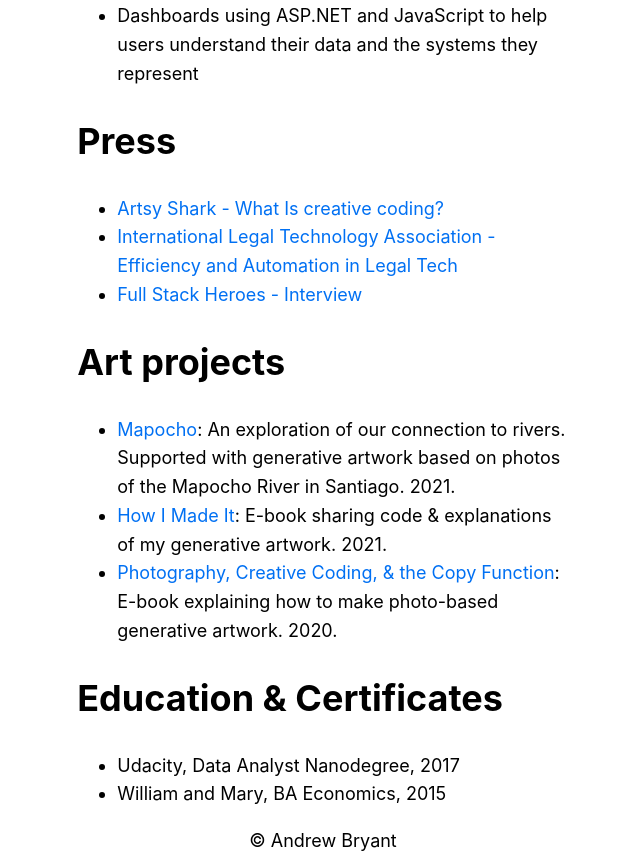
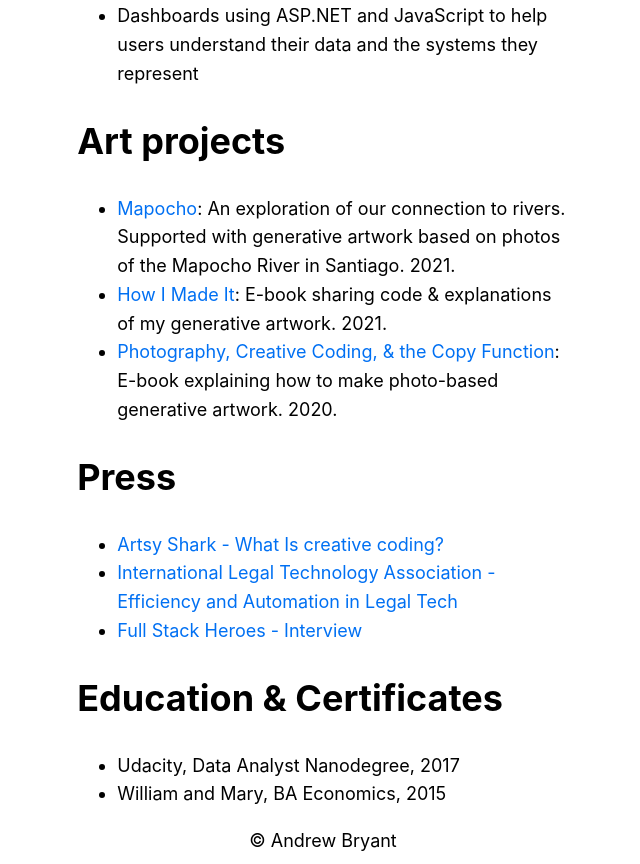
Before and after one commit to apbryant/website, a Next.js app: page /cv in a window 1280 px wide. Shown: the part 1368-2232 px from the top of the page, without its empty margins (317-957 px from the left). Built offline with nearby package versions, Linux system fonts and the light colour scheme.

Commit message:
Fix cv header

```diff
--- a/pages/cv.js
+++ b/pages/cv.js
@@ -46,18 +46,18 @@
         <li>Dashboards using ASP.NET and JavaScript to help users understand their data and the systems they represent</li>
       </ul>
 
+      <h1>Art projects</h1>
+      <ul>
+        <li><a href="https://apbryant.github.io/mapocho/index.html">Mapocho</a>: An exploration of our connection to rivers. Supported with generative artwork based on photos of the Mapocho River in Santiago. 2021.</li>
+        <li><a href="https://gum.co/pJKvHJ">How I Made It</a>: E-book sharing code & explanations of my generative artwork. 2021.</li>
+        <li><a href="https://gum.co/CgiVzv">Photography, Creative Coding, & the Copy Function</a>: E-book explaining how to make photo-based generative artwork. 2020.</li>
+      </ul>
+
       <h1>Press</h1>
       <ul>
         <li><a href="https://www.artsyshark.com/2021/05/26/what-is-creative-coding/">Artsy Shark - What Is creative coding?</a></li>
         <li><a href="https://www.iltanet.org/blogs/ignacio-raffa1/2020/10/07/efficiency-and-automation-in-legal-tech">International Legal Technology Association - Efficiency and Automation in Legal Tech</a></li>
         <li><a href="https://fullstackheroes.com/interviews/andrew-bryant/">Full Stack Heroes - Interview</a></li>
-      </ul>
-
-      <h1>Art projects</h1>
-      <ul>
-        <li><a href="https://apbryant.github.io/mapocho/index.html">Mapocho</a>: An exploration of our connection to rivers. Supported with generative artwork based on photos of the Mapocho River in Santiago. 2021.</li>
-        <li><a href="https://gum.co/pJKvHJ">How I Made It</a>: E-book sharing code & explanations of my generative artwork. 2021.</li>
-        <li><a href="https://gum.co/CgiVzv">Photography, Creative Coding, & the Copy Function</a>: E-book explaining how to make photo-based generative artwork. 2020.</li>
       </ul>
 
 
```
